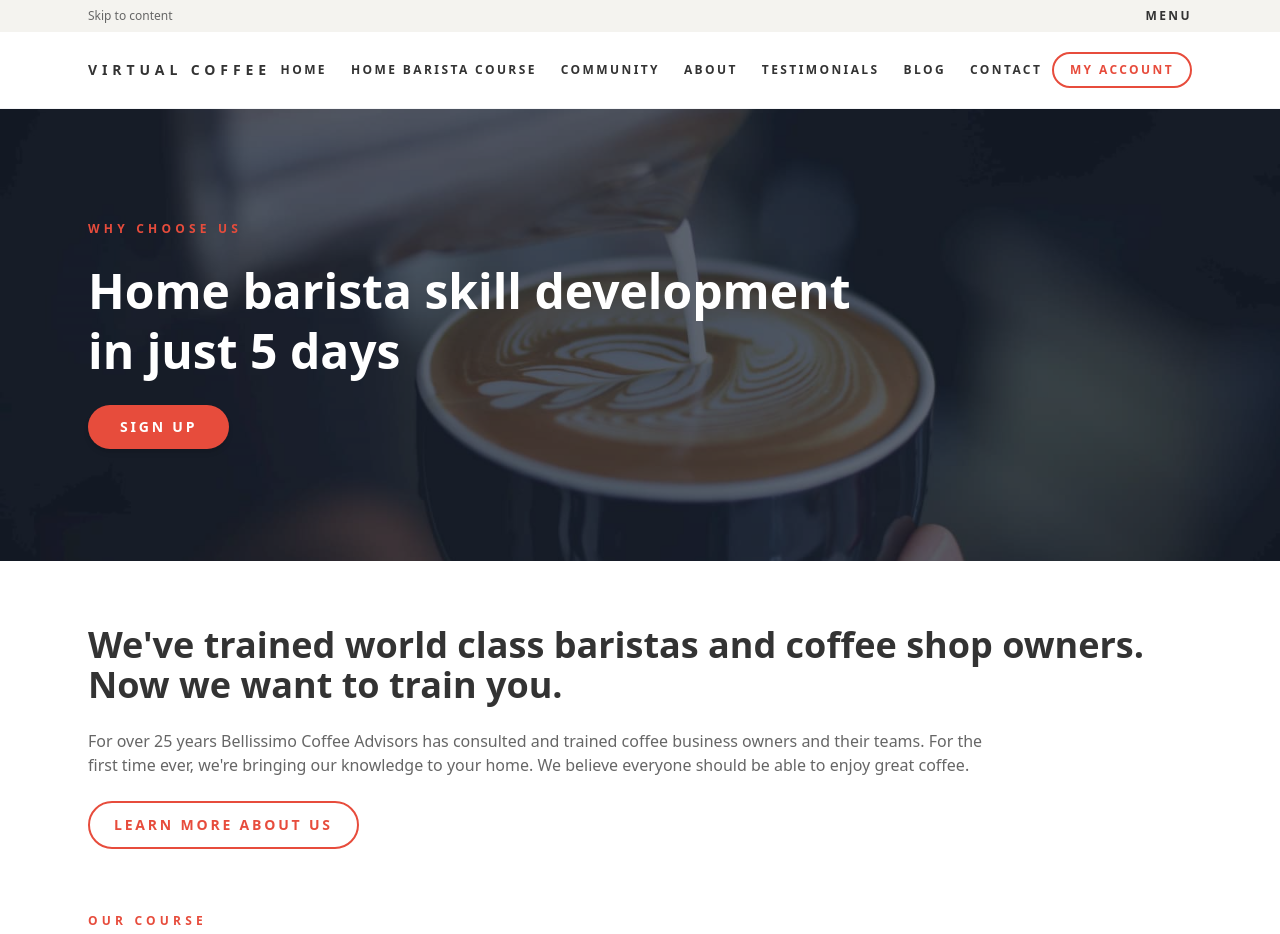
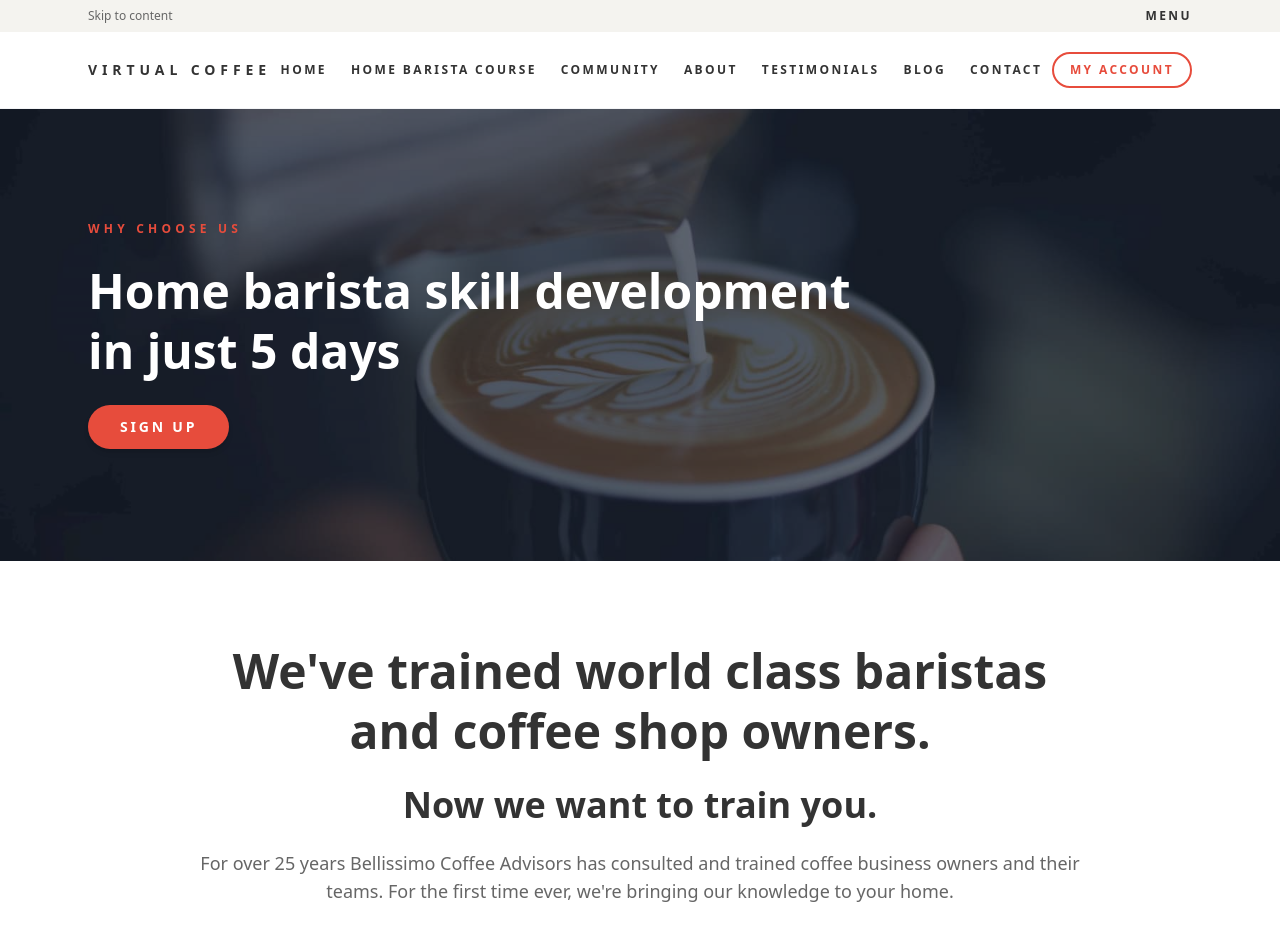
Before and after one commit to innovationwizard/virtualcoffee, a Next.js app: page / in a window 1280 px wide. Shown: the top 934 px of the page. Built offline with nearby package versions, Linux system fonts and the light colour scheme.

Commit message:
Align about section to original layout.

```diff
--- a/app/page.tsx
+++ b/app/page.tsx
@@ -83,23 +83,27 @@ export default function HomePage() {
 
       <section
         id="about"
-        className="mx-auto w-full max-w-6xl space-y-6 px-6 py-16"
+        className="mx-auto w-full max-w-6xl px-6 py-20 text-center"
       >
-        <h2 className="text-3xl font-bold text-brand-text md:text-4xl">
-          We&apos;ve trained world class baristas and coffee shop owners. Now we
-          want to train you.
+        <h2 className="mx-auto max-w-4xl text-3xl font-semibold leading-tight text-brand-text md:text-5xl">
+          We&apos;ve trained world class baristas and coffee shop owners.
         </h2>
-        <p className="max-w-4xl text-base text-brand-text-light">
+        <h3 className="mt-6 text-3xl font-semibold text-brand-text md:text-4xl">
+          Now we want to train you.
+        </h3>
+        <p className="mx-auto mt-6 max-w-4xl text-base text-brand-text-light md:text-lg">
           For over 25 years Bellissimo Coffee Advisors has consulted and trained
           coffee business owners and their teams. For the first time ever,
-          we&apos;re bringing our knowledge to your home. We believe everyone
-          should be able to enjoy great coffee.
+          we&apos;re bringing our knowledge to your home.
+        </p>
+        <p className="mx-auto mt-6 max-w-3xl text-base italic text-brand-text-light md:text-lg">
+          We believe everyone should be able to enjoy great coffee.
         </p>
         <a
           href="#course"
-          className="inline-flex w-fit rounded-full border-2 border-brand-red px-6 py-3 text-sm font-semibold uppercase tracking-[0.2em] text-brand-red transition hover:bg-brand-red hover:text-white"
+          className="mt-10 inline-flex items-center gap-3 rounded-full border-2 border-brand-red px-10 py-4 text-xs font-semibold uppercase tracking-[0.35em] text-brand-red transition hover:bg-brand-red hover:text-white"
         >
-          Learn More About Us
+          Learn more about us <span aria-hidden>→</span>
         </a>
       </section>
 
```
